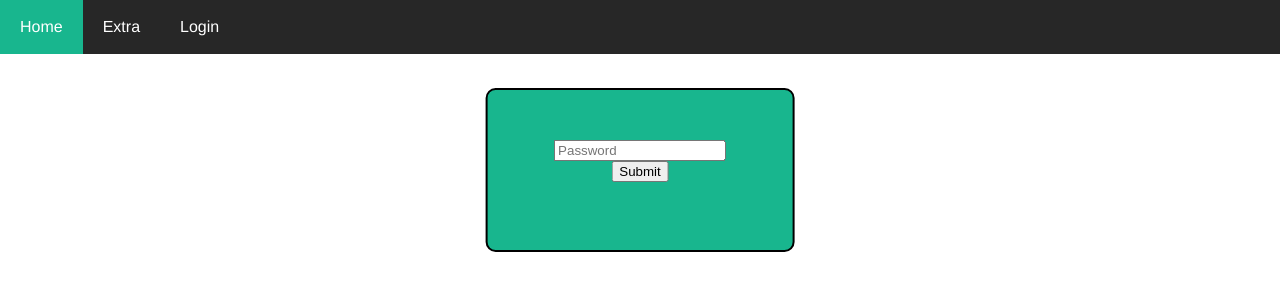
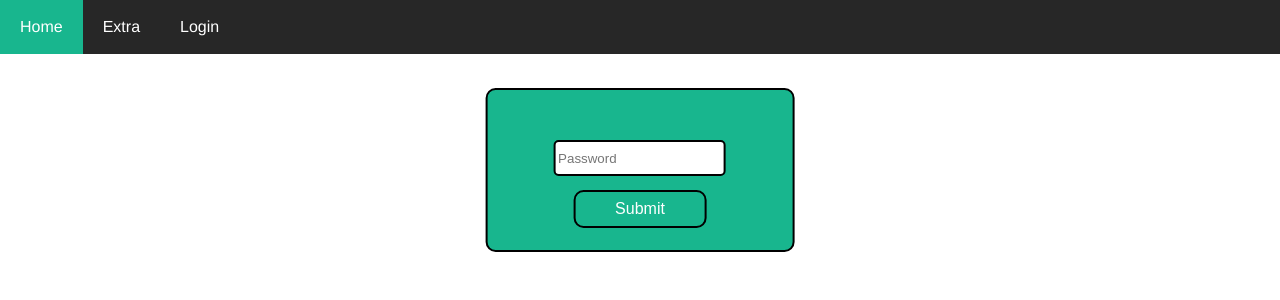
Before and after one commit to leonbos1/temperature, a Vue app in the folder frontend/temperature/: page /login in a window 1280 px wide. Shown: the top 300 px of the page. Built offline with nearby package versions, Linux system fonts and the light colour scheme.

Commit message:
some styling

```diff
--- a/frontend/temperature/src/views/login.vue
+++ b/frontend/temperature/src/views/login.vue
@@ -70,5 +70,29 @@ export default {
 
 input {
   width: 80%;
+  height: 30px;
+  border-radius: 5px;
+  border-color: black;
+  border-style: solid;
+  border-width: 2px;
+  margin-bottom: 10px;
+}
+
+button {
+  background-color: #18b68e;
+  border: none;
+  color: white;
+  padding: 8px 40px;
+  text-align: center;
+  text-decoration: none;
+  display: inline-block;
+  font-size: 16px;
+  margin: 4px 2px;
+  cursor: pointer;
+  border-radius: 10px;
+  border-color: black;
+  border-style: solid;
+  border-width: 2px;
+
 }
 </style>
```
